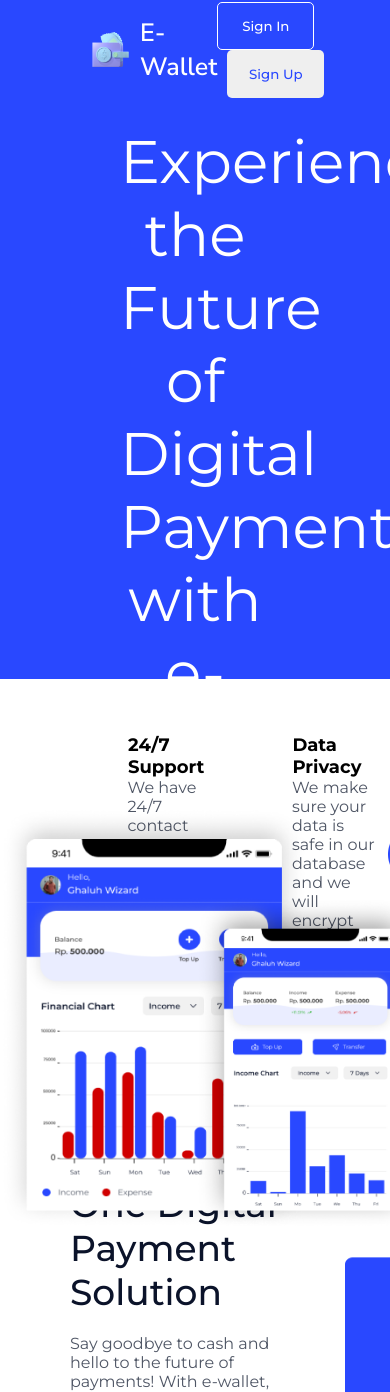
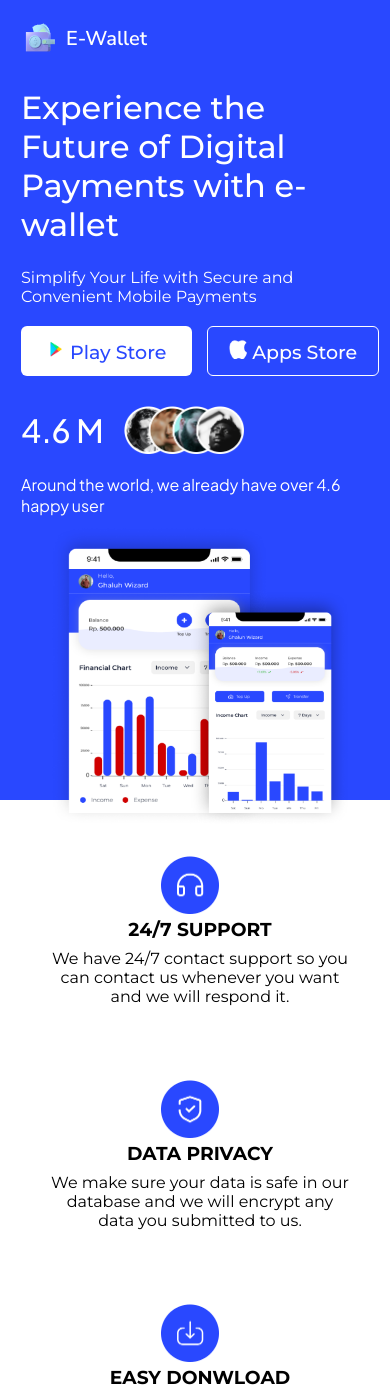
Before and after one commit to HN721/fgo24-css-slicing, a website: page index.html in a window 390 px wide. Shown: the top 1392 px of the page. Drawn offline with Linux system fonts and the light colour scheme; a web font is replaced by a local one.

Commit message:
feat:  slicing landing page responsive v1

```diff
--- a/index.html
+++ b/index.html
@@ -57,35 +57,35 @@
                   </div>
              </div>
         </section>
-     <section class="main1">
+        <div class="benefit">
           <div>
-            <div class="paragraf">
-                <p>24/7 Support</p>
+            <div>
+              <img src="./src/icon/headshet.png" alt="" />
             </div>
-            <div class="wrap">
-                <img src="src/icon/headshet.png" alt="">
+            <div>
+              <h3>24/7 Support</h3>
               <p>We have 24/7 contact support so you can contact us whenever you want and we will respond it.</p>
             </div>
           </div>
           <div>
-            <div class="paragraf">
-                <p>Data Privacy</p>
+            <div>
+              <img src="./src/icon/protection.png" alt="" />
             </div>
-            <div class="wrap">
-                <img src="src/icon/protection.png" alt="">
+            <div>
+              <h3>Data Privacy</h3>
               <p>We make sure your data is safe in our database and we will encrypt any data you submitted to us.</p>
             </div>
           </div>
           <div>
-            <div class="paragraf">
-                <p>Easy Download</p>
+            <div>
+              <img src="./src/icon/donwload.png" alt="" />
             </div>
-            <div class="wrap">
-                <img src="src/icon/download.png" alt="">
+            <div>
+              <h3>Easy Donwload</h3>
               <p>Zwallet is 100% totally free to use it’s now available on Google Play Store and App Store.</p>
             </div>
           </div>
-     </section>
+        </div>
      <section class="main2">
         <div class="welcome">
 
--- a/style.css
+++ b/style.css
@@ -167,13 +167,7 @@
     font-size: 48px;
     font-weight: 500;
   }
-  .main1{
-    display: grid;
-    grid-template-columns: 1fr 1fr 1fr;
-    gap: 12px;
 
-    padding: 55px;
-  }
   .wrap{
     display: flex;
     align-items: center;
@@ -187,13 +181,7 @@
     font-size: 16px;
     color: #4F5665;
   }
-  .paragraf >p {
-    font-weight: 700;
-    font-size: 18px;
-  }
-.paragraf{
-    padding-left: 73px;
-}
+
 .image > img {
     height: 405px;
     width: 680px ;
@@ -512,3 +500,119 @@ footer .copyright {
   text-align: center;
   font-size: 0.875rem;
 }
+.benefit {
+  display: flex;
+  justify-content: space-between;
+  background-color: white;
+  max-width: 1180px;
+  margin: 0 auto;
+  padding: 60px 20px;
+}
+
+.benefit > div {
+  display: flex;
+  align-items: center;
+  width: 30%;
+  padding: 0 15px;
+}
+
+.benefit > div > div > img {
+  width: 58px;
+  height: 58px;
+  margin-right: 20px;
+}
+
+/* BENEFIT END */
+
+@media (max-width:808px){
+  .main{
+    width: 400px;
+    height: 800px;
+  }
+  .btn{
+    display: none;
+  }
+  .logo > img {
+    width: 32px;
+    height: 32px;
+  }
+  .logo{
+    width: 129px;
+    margin: 21px;
+  }
+  .logo > h1 {
+    font-weight: 600;
+    font-size: 20px;
+
+  }
+  .people-number{
+    font-weight: 500;
+    font-size:32px
+  }
+  .handphone > img {
+    position: relative;
+    bottom: 22px;
+    width: 300px;
+    height: 300px;
+  }
+  .people > img{
+    width: 120px;
+    height: 48px;
+  }
+  .icon{
+    width: 400px;
+    padding: 12px 21px;
+  }
+  .navbar{
+    padding: 0;
+    margin:
+     0;
+  }
+  .banner{
+    width: 400px;
+    height: min-content;
+    display: flex;
+    flex-direction: column-reverse;
+    margin: 0;
+  }
+  .icon > p {
+    font-weight: 400;
+    width: 335px;
+    font-size: 16px;
+
+  }
+  .landing{
+    width: 400px;
+    padding: 12px 21px;
+  }
+  .landing > p{
+    font-weight: 500;
+    font-size: 32px;
+    text-align: left;
+  }
+  .benefit{
+    width: 400px;
+    padding: 56px 21px;
+    display: flex;
+    flex-direction: column;
+    justify-content: center;
+    align-items: center;
+  }
+  .benefit > div {
+    display: flex;
+
+    flex-direction: column;
+    align-items: center;
+
+  }
+  .benefit > div > div:last-child{
+    height: 162px;
+    width: 304px;
+    text-align: center;
+  }
+  .main2{
+    display: flex;
+    flex-direction: column-reverse;
+    margin: 0;
+  }
+}
```
Also changed, not shown: package.json (added, +16 -0 lines), src/Dashboard/Transfer.html (+2 -2 lines), src/Dashboard/change-pin.html (+1 -1 lines), src/Dashboard/style.css (+19 -3 lines), src/pages/Register.html (+2 -2 lines), readme.md (added), src/icon/donwload.png (added), src/icon/image.png (added), 8 other files. Lines whose indentation alone changed are shown as unchanged.
